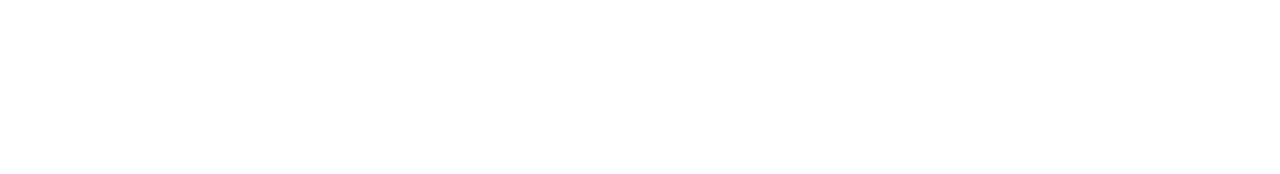
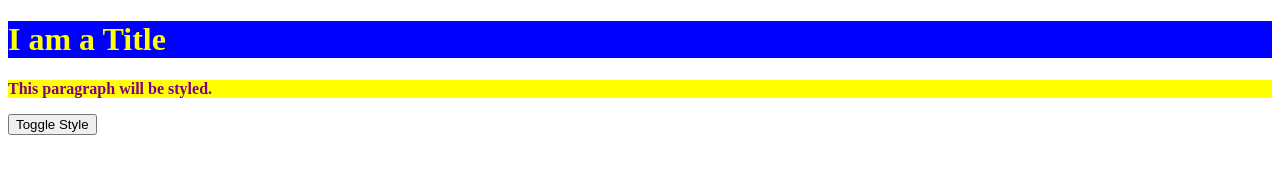
Before and after one commit to Lumnaire/javascript_dom_manipulation, a plain HTML site: page 02_Changing_Styles/index.html in a window 1280 px wide. Drawn offline with Linux system fonts and the light colour scheme.

Commit message:
added 02

```diff
--- a/02_Changing_Styles/index.html
+++ b/02_Changing_Styles/index.html
@@ -0,0 +1,27 @@
+<!DOCTYPE html>
+<html lang="en">
+<head>
+    <meta charset="UTF-8">
+    <meta name="viewport" content="width=device-width, initial-scale=1.0">
+    <title>DOM ClassList Example</title>
+    <style>
+        .highlight-text {
+            color: purple;
+            font-weight: bold;
+            background-color: yellow;
+        }
+        .error-message {
+            color: red;
+            border: 1px solid red;
+            padding: 5px;
+        }
+    </style>
+</head>
+<body>
+    <h1 class="main-title">I am a Title</h1>
+    <p id="my-paragraph">This paragraph will be styled.</p>
+    <button id="toggle-style">Toggle Style</button>
+
+    <script src="script.js"></script>
+</body>
+</html>
--- a/02_Changing_Styles/script.js
+++ b/02_Changing_Styles/script.js
@@ -0,0 +1,26 @@
+// Calling a class and custom style
+const mainTitle = document.querySelector('.main-title');
+
+mainTitle.style.color = 'yellow';
+
+mainTitle.style.backgroundColor = 'blue';
+
+// Add a Class
+const myParagraph = document.getElementById('my-paragraph');
+const toggleButton = document.getElementById('toggle-style');
+
+myParagraph.classList.add('highlight-text');
+
+// Remove a class
+// myParagraph.classList.remove('highlight-text');
+
+toggleButton.addEventListener('click', () => {
+    myParagraph.classList.toggle('hightlight-text');
+});
+
+// Check if a class exists
+if (myParagraph.classList.contains('highlight-text')) {
+    console.log('Paragraph has highlight-text class.');
+} else {
+    console.log('Paragraph doesnt have highlight-text class.');
+}
```
Also changed, not shown: 01_Selecting_Elements/index.html (+1 -1 lines).
